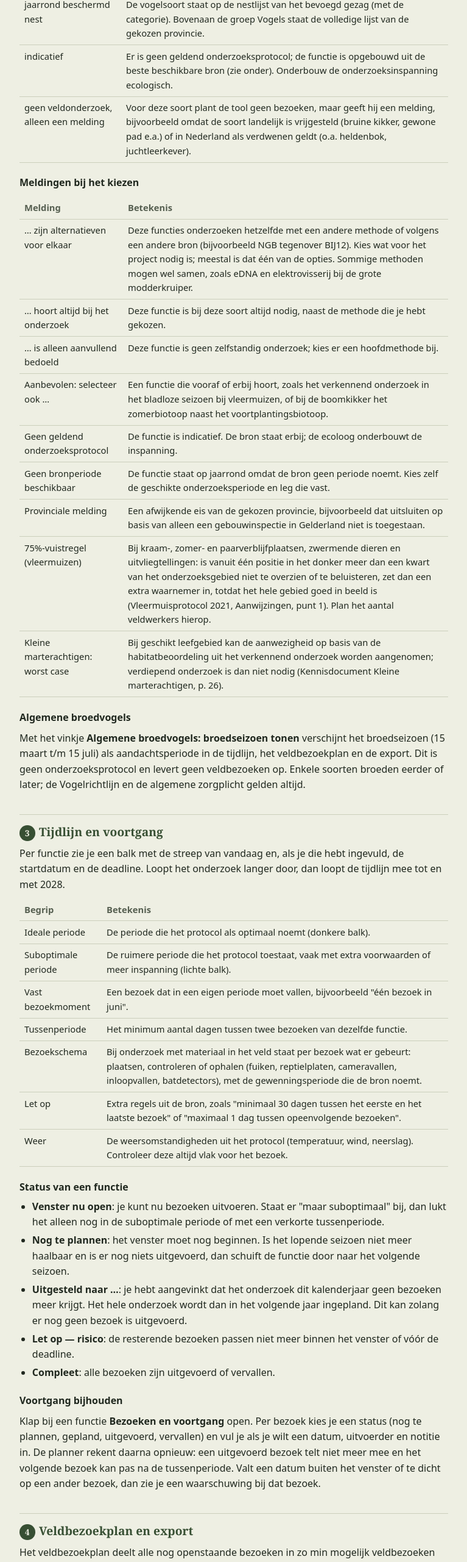
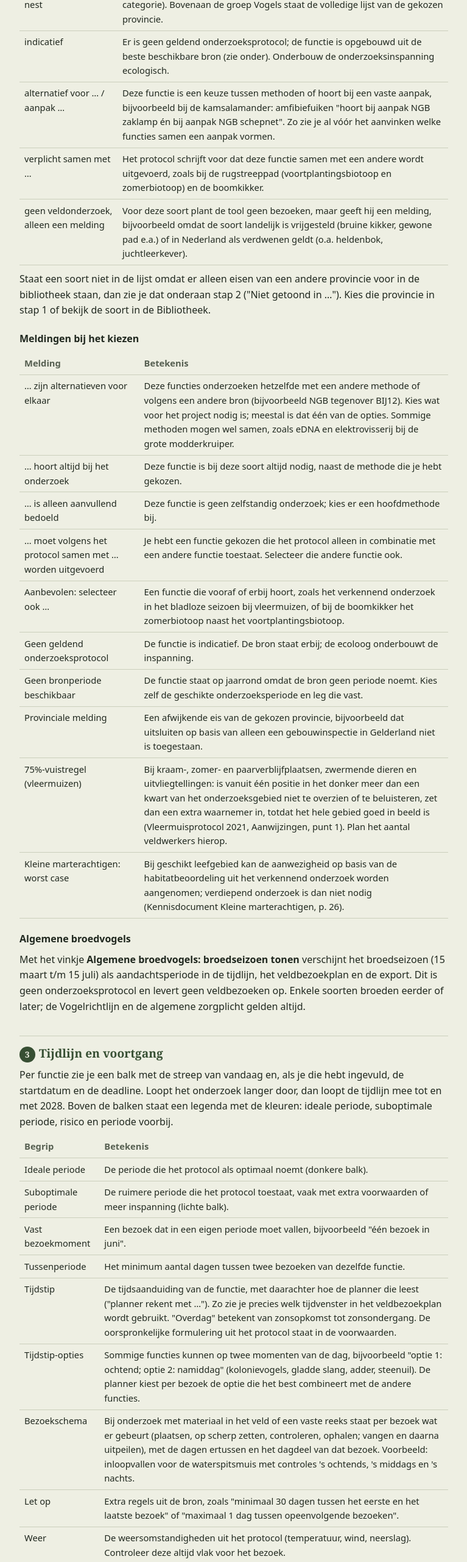
Before and after one commit to nfhuisman/veldwerkplanner, a plain HTML site: page handleiding.html in a window 1280 px wide. Shown: the part 2059-4620 px from the top of the page at 61% size, without its empty margins (256-1023 px from the left). Drawn offline with Linux system fonts and the light colour scheme.

Commit message:
Handleiding bijgewerkt naar v75: tijdstip-opties, tijdstip per schemabezoek, legenda, uitleg aanpakken en verplichte combinaties, datumkoppeling bij voortgang
Co-Authored-By: Claude Opus 5.5 <noreply@anthropic.com>
Claude-Session: https://claude.ai/code/session_01NW8XUXvSYLy9T2zR59ta4L

```diff
--- a/handleiding.html
+++ b/handleiding.html
@@ -82,14 +82,18 @@ th{color:var(--soft);font-weight:600}
 <tr><td>provinciaal: …</td><td>Een functie met de eigen eisen van die provincie. Ze verschijnt alleen als die provincie is gekozen en staat dan vóór de landelijke functie die ze vervangt.</td></tr>
 <tr><td>jaarrond beschermd nest</td><td>De vogelsoort staat op de nestlijst van het bevoegd gezag (met de categorie). Bovenaan de groep Vogels staat de volledige lijst van de gekozen provincie.</td></tr>
 <tr><td>indicatief</td><td>Er is geen geldend onderzoeksprotocol; de functie is opgebouwd uit de beste beschikbare bron (zie onder). Onderbouw de onderzoeksinspanning ecologisch.</td></tr>
+<tr><td>alternatief voor … / aanpak …</td><td>Deze functie is een keuze tussen methoden of hoort bij een vaste aanpak, bijvoorbeeld bij de kamsalamander: amfibiefuiken "hoort bij aanpak NGB zaklamp én bij aanpak NGB schepnet". Zo zie je al vóór het aanvinken welke functies samen een aanpak vormen.</td></tr>
+<tr><td>verplicht samen met …</td><td>Het protocol schrijft voor dat deze functie samen met een andere wordt uitgevoerd, zoals bij de rugstreeppad (voortplantingsbiotoop en zomerbiotoop) en de boomkikker.</td></tr>
 <tr><td>geen veldonderzoek, alleen een melding</td><td>Voor deze soort plant de tool geen bezoeken, maar geeft hij een melding, bijvoorbeeld omdat de soort landelijk is vrijgesteld (bruine kikker, gewone pad e.a.) of in Nederland als verdwenen geldt (o.a. heldenbok, juchtleerkever).</td></tr>
 </table>
+<p>Staat een soort niet in de lijst omdat er alleen eisen van een andere provincie voor in de bibliotheek staan, dan zie je dat onderaan stap 2 ("Niet getoond in …"). Kies die provincie in stap 1 of bekijk de soort in de Bibliotheek.</p>
 <h3>Meldingen bij het kiezen</h3>
 <table>
 <tr><th>Melding</th><th>Betekenis</th></tr>
 <tr><td>… zijn alternatieven voor elkaar</td><td>Deze functies onderzoeken hetzelfde met een andere methode of volgens een andere bron (bijvoorbeeld NGB tegenover BIJ12). Kies wat voor het project nodig is; meestal is dat één van de opties. Sommige methoden mogen wel samen, zoals eDNA en elektrovisserij bij de grote modderkruiper.</td></tr>
 <tr><td>… hoort altijd bij het onderzoek</td><td>Deze functie is bij deze soort altijd nodig, naast de methode die je hebt gekozen.</td></tr>
 <tr><td>… is alleen aanvullend bedoeld</td><td>Deze functie is geen zelfstandig onderzoek; kies er een hoofdmethode bij.</td></tr>
+<tr><td>… moet volgens het protocol samen met … worden uitgevoerd</td><td>Je hebt een functie gekozen die het protocol alleen in combinatie met een andere functie toestaat. Selecteer die andere functie ook.</td></tr>
 <tr><td>Aanbevolen: selecteer ook …</td><td>Een functie die vooraf of erbij hoort, zoals het verkennend onderzoek in het bladloze seizoen bij vleermuizen, of bij de boomkikker het zomerbiotoop naast het voortplantingsbiotoop.</td></tr>
 <tr><td>Geen geldend onderzoeksprotocol</td><td>De functie is indicatief. De bron staat erbij; de ecoloog onderbouwt de inspanning.</td></tr>
 <tr><td>Geen bronperiode beschikbaar</td><td>De functie staat op jaarrond omdat de bron geen periode noemt. Kies zelf de geschikte onderzoeksperiode en leg die vast.</td></tr>
@@ -101,14 +105,16 @@ th{color:var(--soft);font-weight:600}
 <p>Met het vinkje <strong>Algemene broedvogels: broedseizoen tonen</strong> verschijnt het broedseizoen (15 maart t/m 15 juli) als aandachtsperiode in de tijdlijn, het veldbezoekplan en de export. Dit is geen onderzoeksprotocol en levert geen veldbezoeken op. Enkele soorten broeden eerder of later; de Vogelrichtlijn en de algemene zorgplicht gelden altijd.</p>
 
 <h2 id="tijdlijn"><span class="step">3</span>Tijdlijn en voortgang</h2>
-<p>Per functie zie je een balk met de streep van vandaag en, als je die hebt ingevuld, de startdatum en de deadline. Loopt het onderzoek langer door, dan loopt de tijdlijn mee tot en met 2028.</p>
+<p>Per functie zie je een balk met de streep van vandaag en, als je die hebt ingevuld, de startdatum en de deadline. Loopt het onderzoek langer door, dan loopt de tijdlijn mee tot en met 2028. Boven de balken staat een legenda met de kleuren: ideale periode, suboptimale periode, risico en periode voorbij.</p>
 <table>
 <tr><th>Begrip</th><th>Betekenis</th></tr>
 <tr><td>Ideale periode</td><td>De periode die het protocol als optimaal noemt (donkere balk).</td></tr>
 <tr><td>Suboptimale periode</td><td>De ruimere periode die het protocol toestaat, vaak met extra voorwaarden of meer inspanning (lichte balk).</td></tr>
 <tr><td>Vast bezoekmoment</td><td>Een bezoek dat in een eigen periode moet vallen, bijvoorbeeld "één bezoek in juni".</td></tr>
 <tr><td>Tussenperiode</td><td>Het minimum aantal dagen tussen twee bezoeken van dezelfde functie.</td></tr>
-<tr><td>Bezoekschema</td><td>Bij onderzoek met materiaal in het veld staat per bezoek wat er gebeurt: plaatsen, controleren of ophalen (fuiken, reptielplaten, cameravallen, inloopvallen, batdetectors), met de gewenningsperiode die de bron noemt.</td></tr>
+<tr><td>Tijdstip</td><td>De tijdsaanduiding van de functie, met daarachter hoe de planner die leest ("planner rekent met …"). Zo zie je precies welk tijdvenster in het veldbezoekplan wordt gebruikt. "Overdag" betekent van zonsopkomst tot zonsondergang. De oorspronkelijke formulering uit het protocol staat in de voorwaarden.</td></tr>
+<tr><td>Tijdstip-opties</td><td>Sommige functies kunnen op twee momenten van de dag, bijvoorbeeld "optie 1: ochtend; optie 2: namiddag" (kolonievogels, gladde slang, adder, steenuil). De planner kiest per bezoek de optie die het best combineert met de andere functies.</td></tr>
+<tr><td>Bezoekschema</td><td>Bij onderzoek met materiaal in het veld of een vaste reeks staat per bezoek wat er gebeurt (plaatsen, op scherp zetten, controleren, ophalen; vangen en daarna uitpeilen), met de dagen ertussen en het dagdeel van dat bezoek. Voorbeeld: inloopvallen voor de waterspitsmuis met controles 's ochtends, 's middags en 's nachts.</td></tr>
 <tr><td>Let op</td><td>Extra regels uit de bron, zoals "minimaal 30 dagen tussen het eerste en het laatste bezoek" of "maximaal 1 dag tussen opeenvolgende bezoeken".</td></tr>
 <tr><td>Weer</td><td>De weersomstandigheden uit het protocol (temperatuur, wind, neerslag). Controleer deze altijd vlak voor het bezoek.</td></tr>
 </table>
@@ -122,6 +128,10 @@ th{color:var(--soft);font-weight:600}
 </ul>
 <h3>Voortgang bijhouden</h3>
 <p>Klap bij een functie <strong>Bezoeken en voortgang</strong> open. Per bezoek kies je een status (nog te plannen, gepland, uitgevoerd, vervallen) en vul je als je wilt een datum, uitvoerder en notitie in. De planner rekent daarna opnieuw: een uitgevoerd bezoek telt niet meer mee en het volgende bezoek kan pas na de tussenperiode. Valt een datum buiten het venster of te dicht op een ander bezoek, dan zie je een waarschuwing bij dat bezoek.</p>
+<ul>
+<li>Vul je bij een bezoek een datum in die buiten het venster van dat bezoek valt, maar wel binnen dat van een nog open bezoek van dezelfde functie, dan koppelt de planner de datum aan dat bezoek. Voorbeeld: een kraamverblijfbezoek in juni komt bij het vaste junibezoek terecht.</li>
+<li>Zet je een bezoek op "uitgevoerd" met een datum in de toekomst, dan vraagt de planner of de datum klopt. Gebruik "gepland" voor een bezoek dat nog moet komen.</li>
+</ul>
 
 <h2 id="plan"><span class="step">4</span>Veldbezoekplan en export</h2>
 <p>Het veldbezoekplan deelt alle nog openstaande bezoeken in zo min mogelijk veldbezoeken in. Het is een voorstel: jij bepaalt de uiteindelijke data.</p>
@@ -129,6 +139,8 @@ th{color:var(--soft);font-weight:600}
 <li>Per veldbezoek zie je de <strong>vroegste en de uiterste datum</strong>, welke functies je dan combineert, het tijdstip, het aantal personen en het weer.</li>
 <li>Bij <strong>Tussenperiode</strong> staat hoeveel dagen er minimaal na een eerder veldbezoek moeten zitten. Noemt de bron geen tussenperiode, dan spreidt de planner de bezoeken indicatief over de periode; dat staat er dan bij.</li>
 <li>De planner houdt rekening met vaste bezoekmomenten, het tijdstip op de dag, de volgorde van functies (bijvoorbeeld eerst het verkennend vleermuisonderzoek), uitgevoerde en geplande bezoeken, de startdatum en de deadline.</li>
+<li>Bij het <strong>tijdstip</strong> staat het venster ten opzichte van zonsopkomst of zonsondergang. Ligt een tijdpunt ver daarvan af, dan toont de planner de kloktijd (bijvoorbeeld "ca. 15:00"). Bij functies met tijdstip-opties staan beide opties.</li>
+<li>Het <strong>bezoeknummer</strong> (bijvoorbeeld "bezoek 2/3") is hetzelfde als in stap 3 bij Bezoeken en voortgang.</li>
 <li>Bovenaan het plan staan de <strong>aandachtspunten</strong>: alle meldingen uit stap 2, zoals indicatieve functies, provinciale eisen en de 75%-vuistregel.</li>
 <li>Met <strong>Markeer dit bezoek als</strong> zet je alle functies van een veldbezoek in één keer op gepland of uitgevoerd.</li>
 </ul>
@@ -156,7 +168,7 @@ th{color:var(--soft);font-weight:600}
 <table>
 <tr><th>Soortgroep</th><th>Bron</th></tr>
 <tr><td>Vleermuizen</td><td>Vleermuisprotocol 2021 (geactualiseerd voor de meervleermuis, 2025), Kennisdocument Meervleermuis (BIJ12, november 2026). Voor zeer zeldzame soorten zonder eigen protocol (hoefijzerneuzen, mopsvleermuis, noordse en grote rosse vleermuis) zijn de functies van een vergelijkbare soort overgenomen en als indicatief gemarkeerd.</td></tr>
-<tr><td>Grondgebonden zoogdieren</td><td>BIJ12-kennisdocumenten; Zodion-handleidingen (hazelmuis, otter, boommarter); Handreiking Waterspitsmuis 2025 (provinciaal).</td></tr>
+<tr><td>Grondgebonden zoogdieren</td><td>BIJ12-kennisdocumenten; Zodion-handleidingen (hazelmuis, otter, boommarter); Handreiking Waterspitsmuis 2025 (in alle provincies, met een melding over eDNA plus een extra methode bij grote plangebieden). Voor molmuis, ondergrondse woelmuis en tweekleurige bosspitsmuis indicatief braakbalonderzoek (Zoogdiervereniging).</td></tr>
 <tr><td>Vogels</td><td>BIJ12-kennisdocumenten; voor de overige soorten op de provinciale nestlijsten de datumgrenzen uit de Handleiding Sovon Broedvogelmonitoring (2023, bijlage 2); ochtendbezoeken vanaf zonsopkomst tot uiterlijk 2 uur erna.</td></tr>
 <tr><td>Amfibieën, reptielen, vissen</td><td>NGB-soortinventarisatieprotocollen, BIJ12-kennisdocumenten, RAVON (NEM-handleidingen, eDNA-protocollen 2025).</td></tr>
 <tr><td>Vlinders en libellen</td><td>De Vlinderstichting (2023), met de piek- en flankperiodes uit de bijlage.</td></tr>
@@ -166,6 +178,7 @@ th{color:var(--soft);font-weight:600}
 </table>
 
 <h2 id="opslag">Opslag en privacy</h2>
+<p>De planner werkt ook op telefoon en tablet; de bezoekregels in stap 3 schikken zich dan onder elkaar.</p>
 <p>Alles wat je invult blijft in je eigen browser op dit apparaat staan. Er wordt niets verzonden. Wis je de browsergegevens of werk je op een ander apparaat, dan zijn je projecten daar niet beschikbaar. Download daarom regelmatig de Excel-planning of de printbare samenvatting.</p>
 
 <h2 id="fout">Fout gevonden?</h2>
```
